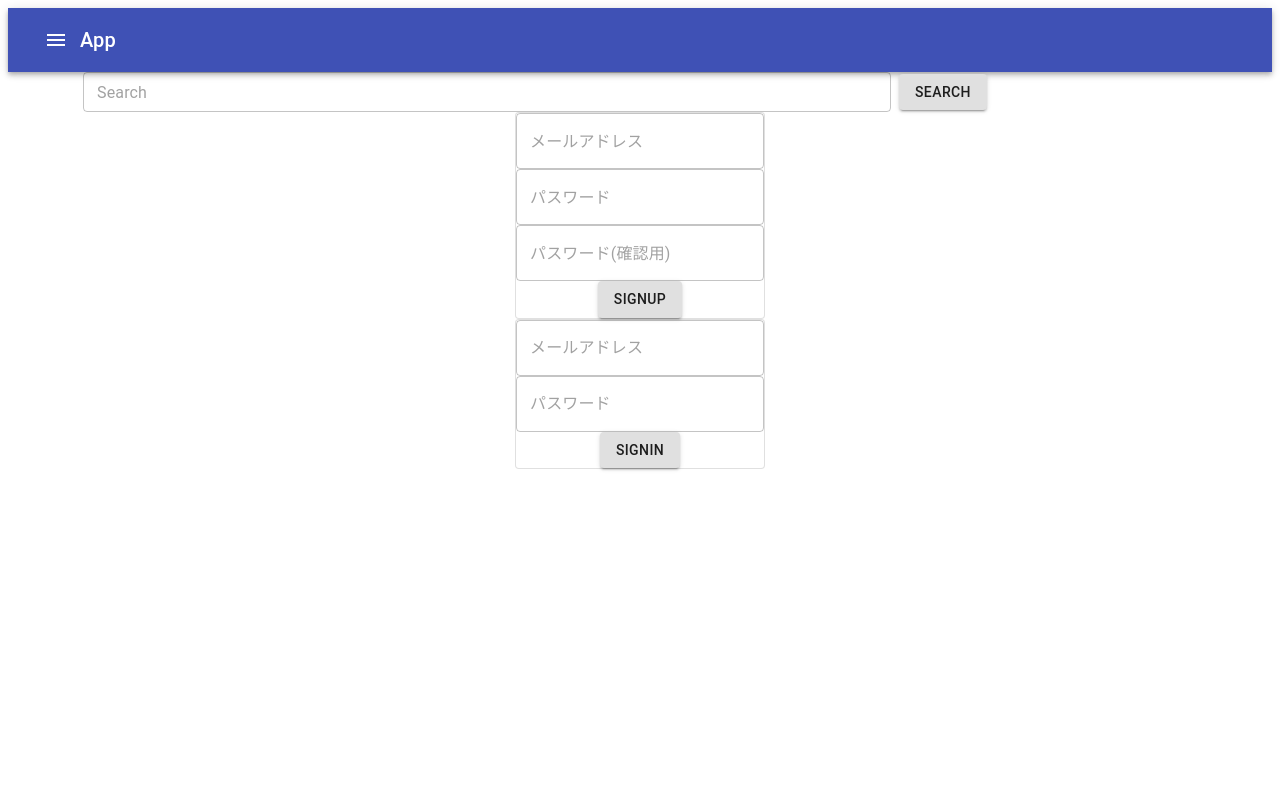
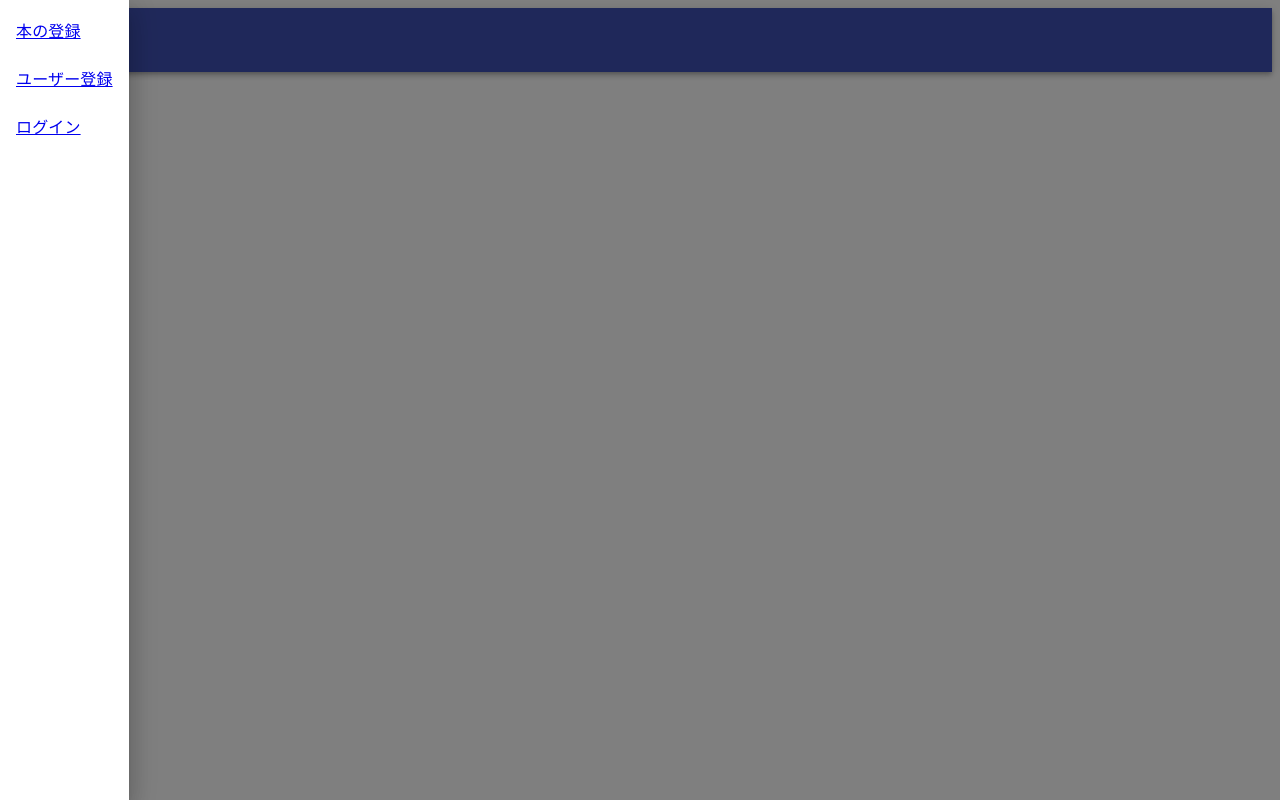
Before and after one commit to SystemEngineeringTeam/hackathon_teamc, a React (Vite) app in the folder react/: page / in a window 1280 px wide. Both pictures are taken after a click on the button 56 px from the left and 40 px from the top of the page. Built offline with nearby package versions, Linux system fonts and the light colour scheme.

Commit message:
[add] ページ遷移完成

```diff
--- a/react/package.json
+++ b/react/package.json
@@ -13,6 +13,7 @@
     "react": "^17.0.1",
     "react-dom": "^17.0.1",
     "react-redux": "^7.2.2",
+    "react-router-dom": "^5.2.0",
     "redux": "^4.0.5",
     "sha256-uint8array": "^0.10.0"
   },
--- a/react/src/jsx/App.jsx
+++ b/react/src/jsx/App.jsx
@@ -2,8 +2,6 @@ import React from "react"
 import { connect } from "react-redux"
 import { Container } from "@material-ui/core"
 import SearchForm from "./Search/SearchForm"
-import Header from "./Header"
-
 class App extends React.Component {
 	constructor(props) {
 		super(props)
@@ -12,7 +10,6 @@ class App extends React.Component {
 	render() {
 		return (
 			<div>
-				<Header />
 				<Container>
 					<SearchForm />
 					<div id="book-list" />
--- a/react/src/jsx/Header.jsx
+++ b/react/src/jsx/Header.jsx
@@ -1,22 +1,76 @@
 import React from "react"
-import { AppBar, IconButton, Toolbar, Typography } from "@material-ui/core"
+import {
+	AppBar,
+	IconButton,
+	Toolbar,
+	Typography,
+	Drawer,
+	List,
+	ListItemText,
+	ListItem,
+} from "@material-ui/core"
 import Menu from "@material-ui/icons/Menu"
+import { Link } from "react-router-dom"
 
 class Header extends React.Component {
 	constructor(props) {
 		super(props)
+		this.state = {
+			isOpen: false,
+		}
+		this.toggle = this.toggle.bind(this)
+	}
+
+	toggle(e) {
+		e.preventDefault()
+		this.setState({
+			isOpen: !this.state.isOpen,
+		})
 	}
 
 	render() {
+		const menuItems = [
+			{ text: "本の登録", path: "/search" },
+			{ text: "ユーザー登録", path: "/signup" },
+			{ text: "ログイン", path: "/signin" },
+		]
 		return (
+			<div>
 				<AppBar position="static">
 					<Toolbar>
-					<IconButton color="inherit">
+						<IconButton color="inherit" onClick={this.toggle}>
 							<Menu></Menu>
 						</IconButton>
 						<Typography variant="h6">App</Typography>
 					</Toolbar>
 				</AppBar>
+
+				<Drawer anchor="left" open={this.state.isOpen} onClose={this.toggle}>
+					{/* <Link to="/">
+						<Typography variant="h5">本を登録する</Typography>
+					</Link>
+					<Link to="/signup">
+						<Typography variant="h5">ユーザー登録</Typography>
+					</Link>
+					<Link to="/signin">
+						<Typography variant="h5">ログイン</Typography>
+					</Link> */}
+
+					<List>
+						<React.Fragment>
+							{menuItems.map((e) => {
+								return (
+									<Link to={e.path} key={e.text}>
+										<ListItem button>
+											<ListItemText primary={e.text} />
+										</ListItem>
+									</Link>
+								)
+							})}
+						</React.Fragment>
+					</List>
+				</Drawer>
+			</div>
 		)
 	}
 }
--- a/react/src/jsx/index.jsx
+++ b/react/src/jsx/index.jsx
@@ -6,13 +6,18 @@ import Store from "./Store"
 import "regenerator-runtime"
 import SignUp from "./SignUp/SignUp"
 import SignIn from "./SignIn/SignIn"
+import { BrowserRouter, Route } from "react-router-dom"
+import Header from "./Header"
 
 let root = document.querySelector("#root")
 ReactDOM.render(
 	<Provider store={Store}>
-		<App />
-		<SignUp></SignUp>
-		<SignIn />
+		<BrowserRouter>
+			<Header />
+			<Route exact path="/search" component={App} />
+			<Route exact path="/signup" component={SignUp} />
+			<Route exact path="/signin" component={SignIn} />
+		</BrowserRouter>
 	</Provider>,
 	root
 )
```
Lines whose indentation alone changed are shown as unchanged.
